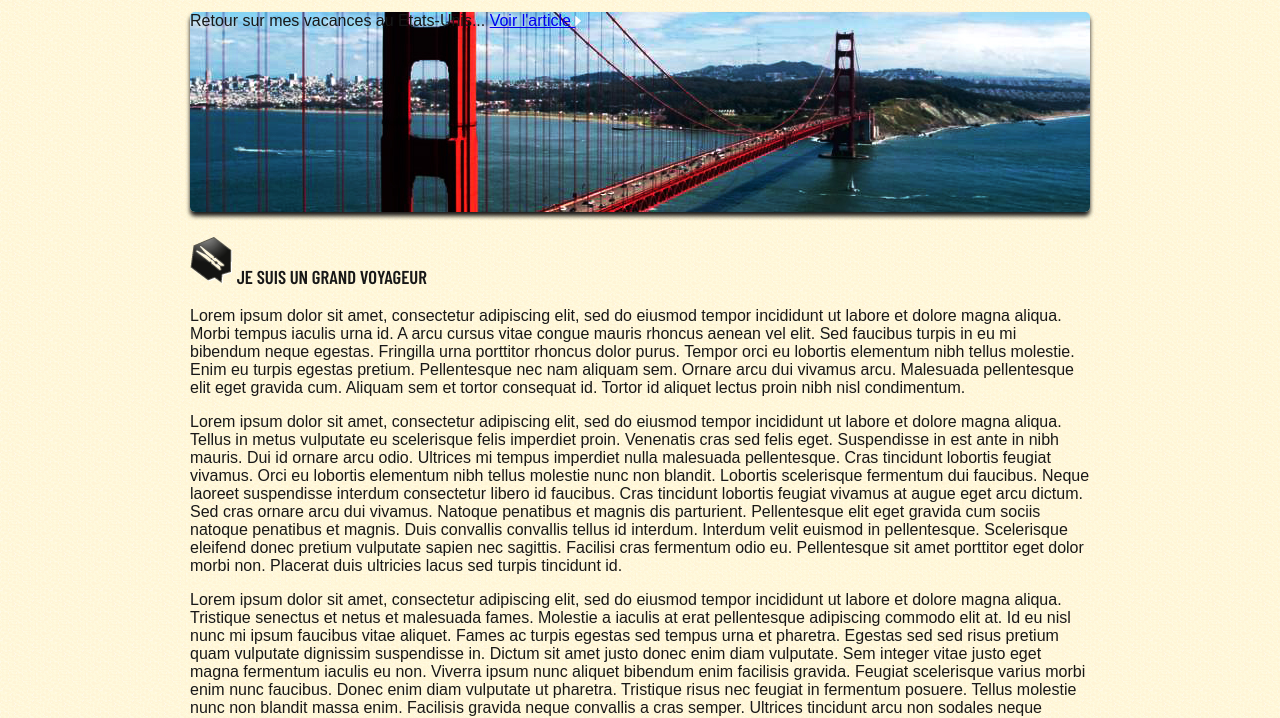
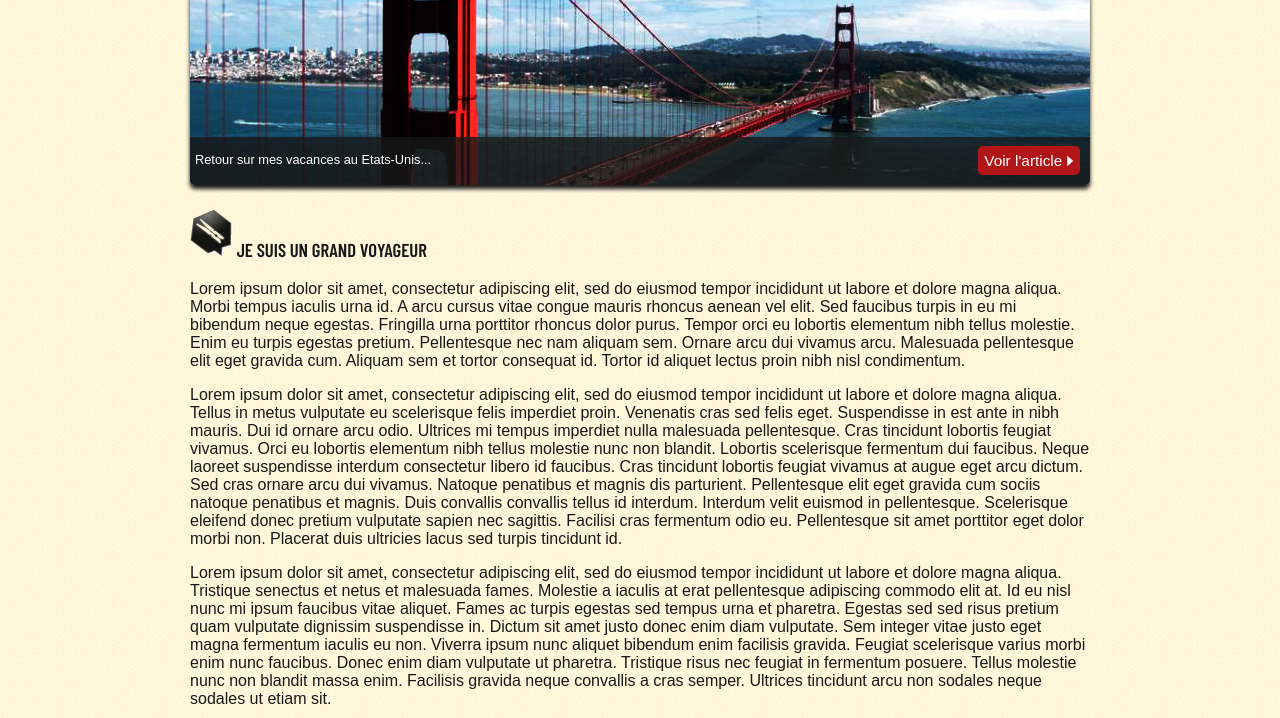
Before and after one commit to Leedwing/html5-css3-basics, a plain HTML site: page index.html in a window 1280 px wide. Shown: the part 148-866 px from the top of the page. Drawn offline with nearby package versions, Linux system fonts and the light colour scheme; a web font is replaced by a local one.

Commit message:
ajout du style sur la bannière

```diff
--- a/styles/style.css
+++ b/styles/style.css
@@ -52,6 +52,7 @@ header h1 {
   font-size: 2.5em;
   font-weight: normal;
   margin-left: 10px; /*margin: 0 0 0 10px;*/
+  margin-bottom: 0px;
 }
 
 header h2 {
@@ -64,6 +65,7 @@ header h2 {
 nav ul {
   list-style-type: none; /*pour retirer les puces(*) de la liste*/
   display: flex;
+  margin-bottom: 0px;
 }
 
 nav li {
@@ -88,8 +90,39 @@ nav a:hover {
     margin-top: 15px;
     height: 200px;
     border-radius: 5px;
-    background: url('../images/sanfrancisco.jpg');
+    background: url('../images/sanfrancisco.jpg') no-repeat;
+    /*
+        Permet de mettre en absolue la description de la bannière qui se trouve à l'intérieur de ce conteneur.
+        La position des elements se trouvant dans ce conteneur (banniere_image) sera relative au conteneur.
+    */
     position: relative;
     box-shadow: 0px 4px 4px #1c1a19;
     margin-bottom: 25px;
 }
+
+#banniere_description {
+    position: absolute;
+    bottom: 0; /*grâce à la bannière qui a été placée en position relative on peut placer la description au fond de la bannière*/
+    border-radius: 0px 0px 5px 5px;
+    width: 99.4%;
+    height: 33px;
+    padding-top: 15px;
+    padding-left: 5px;
+    background-color: rgba(24, 24, 24, 0.8);
+    color: white;
+    font-size: 0.8em;
+}
+
+.bouton_rouge {
+    height: 17px;
+    position: absolute;
+    right: 10px;
+    bottom: 10px;
+    background-color: #b11518;
+    border-radius: 5px;
+    font-size: 1.2em;
+    text-align: center;
+    padding: 6px;
+    color: white;
+    text-decoration: none;
+}
```
